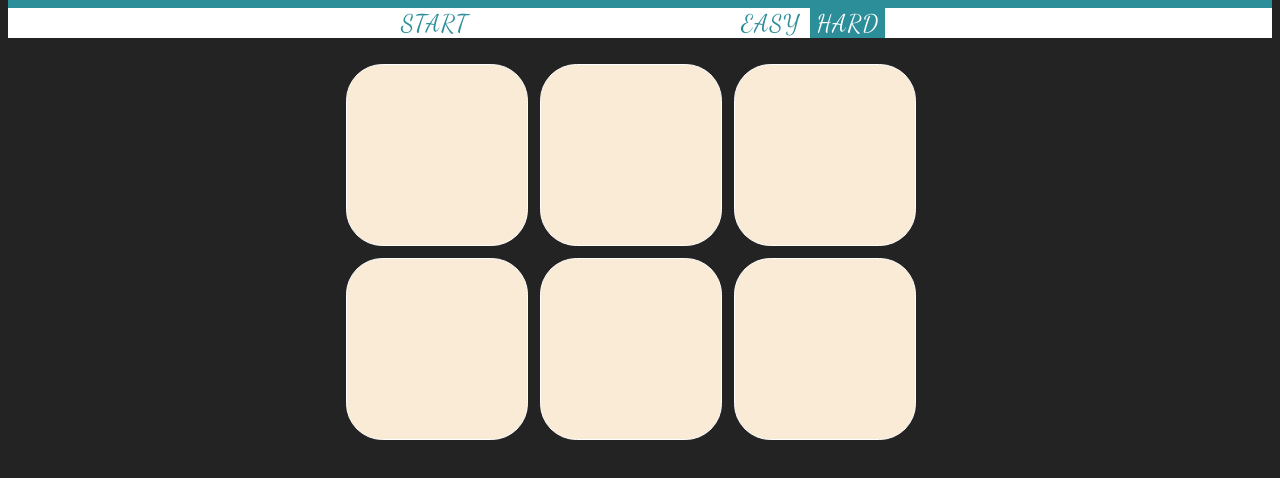
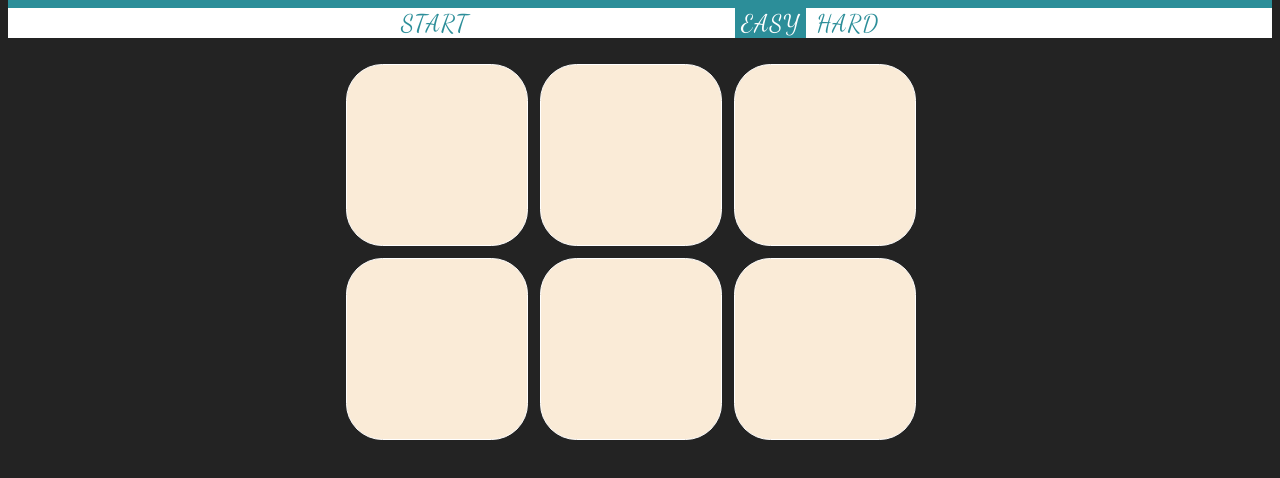
Before and after one commit to Susan56789/rgb-color-game, a plain HTML site: page index.html in a window 1280 px wide. Both pictures are taken after a click on the button "EASY". Shown: the part 222-700 px from the top of the page. Drawn offline with Linux system fonts and the light colour scheme.

Commit message:
add event listener

```diff
--- a/app.js
+++ b/app.js
@@ -1,4 +1,4 @@
-window.addEventListener('load', app , false);
+window.addEventListener('load', app, false);
 
 function app (){
 
@@ -6,6 +6,24 @@ function app (){
 const gElement = document.getElementById("g");
 const bElement = document.getElementById("b");
 
-console.log(document.getElementsByClassName("mode"));
+const levels = Array.from (document.getElementsByClassName("mode"));
+
+let gameLevel = levels.find((level) =>{
+    const classList  = Array.from(level.classList)
+
+ return   classList.includes('selected');
+
+}).innerHTML;
+
+levels.forEach(level =>{
+    level.addEventListener("click", function() {
+   levels.forEach(mode => mode.classList.remove("selected"));
+
+   this.classList.add("selected");
+
+   gameLevel = this.innerHTML;
+    })
+})
+
 
 }
--- a/index.html
+++ b/index.html
@@ -24,8 +24,8 @@
     <div id="stripe">
       <button id="reset">Start</button>
       <span id="message"></span>
-      <button class="mode">Easy</button>
-      <button class="mode selected">Hard</button>
+      <button class="mode selected">Easy</button>
+      <button class="mode ">Hard</button>
     </div>
 
     <div id="container">
```
